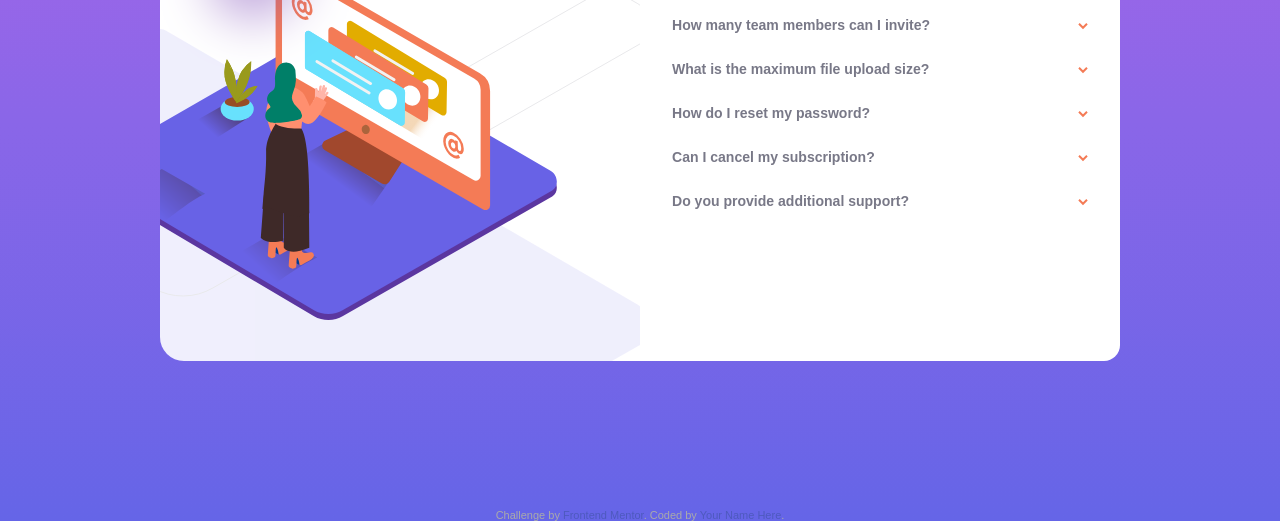
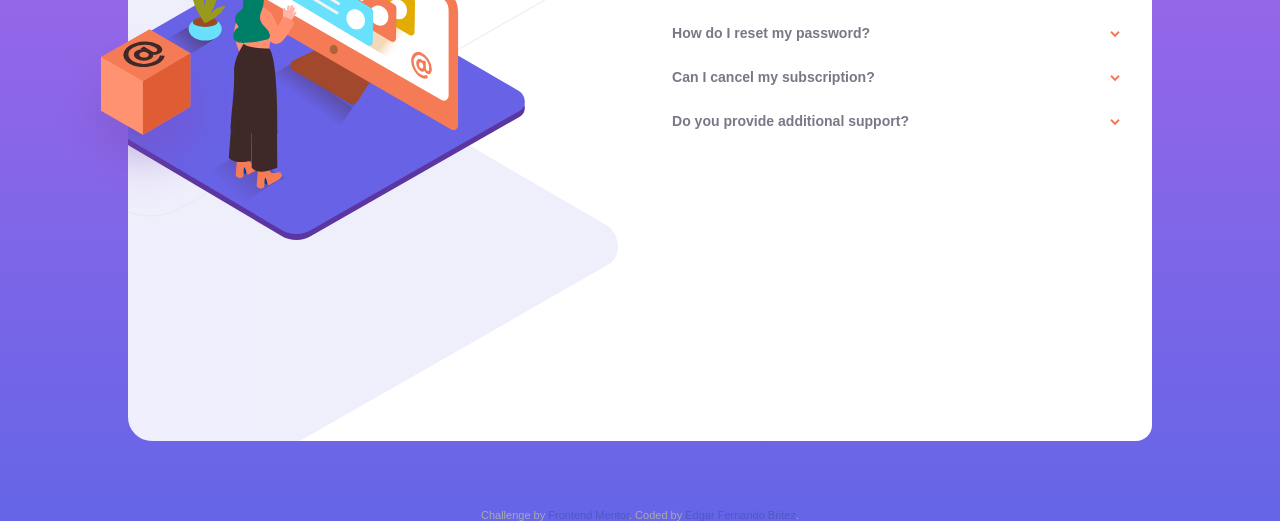
Before and after one commit to edgarfb/faq-accordion-card, a website: page index.html in a window 1280 px wide. Shown: the part 279-800 px from the top of the page. Drawn offline with Linux system fonts and the light colour scheme.

Commit message:
update files

```diff
--- a/_common.scss
+++ b/_common.scss
@@ -10,10 +10,9 @@ body {
 .attribution {
     color: #aaa;
     font-family: "Lexend Deca", sans-serif;
-    position: fixed;
+    position: absolute;
     bottom: 0;
-    width: 100%;
-    margin: 0 auto;
+
 }
 .attribution a {
     color: #006970;
--- a/index.html
+++ b/index.html
@@ -19,6 +19,7 @@
 
   <div class="container">
     <div class="faq-container">
+
       <div class="woman-box">
         <figure class="bg-pattern">
           <img class="bg-pattern-mobile" src="./images/bg-pattern-mobile.svg" alt="Background pattern for mobile device">
@@ -28,6 +29,9 @@
           <img class="woman-mobile" src="./images/illustration-woman-online-mobile.svg" alt="woman image for mobile divece">
           <img class="woman-desktop" src="./images/illustration-woman-online-desktop.svg" alt="woman image for desktop devise">
         </figure>
+
+      </div>
+      <div class="box-container">
         <figure class="img-box">
           <img class="box-desktop" src="./images/illustration-box-desktop.svg" alt="A box ilustration for desktop device">
         </figure>
@@ -38,7 +42,9 @@
         <div class="card-container-lg">
 
 
-
+          <!-- <figure class="img-box">
+            <img class="box-desktop" src="./images/illustration-box-desktop.svg" alt="A box ilustration for desktop device">
+          </figure> -->
           <h2>FAQ</h2>
           <div class="card-faq-box">
 
@@ -101,7 +107,7 @@
     </div>
     <div class="attribution">
     Challenge by <a href="https://www.frontendmentor.io?ref=challenge" target="_blank">Frontend Mentor</a>.
-    Coded by <a href="#">Your Name Here</a>.
+    Coded by <a href="https://github.com/edgarfb/faq-accordion-card">Edgar Fernando Britez</a>.
   </div>
   </div>
 
--- a/package.json
+++ b/package.json
@@ -9,7 +9,7 @@
   "devDependencies": {},
   "scripts": {
     "test": "echo \"Error: no test specified\" && exit 1",
-    "start": "sass --watch styles.scss styles.css"
+    "sass": "sass --watch styles.scss styles.css"
   },
   "repository": {
     "type": "git",
--- a/styles.scss
+++ b/styles.scss
@@ -24,12 +24,17 @@ body {
     background-image: linear-gradient(to top, $gradient-blue, $gradient-violet);
     // The viewpor woks width ou padding.... margin??
     min-width: 350px;
+    height: 100vh;
 
 }
 .faq-container {
     padding: 10rem 1rem 5rem 1rem;
+
+
 }
-
+.box-container {
+    display: none;
+}
 .woman-box {
     background: white;
     border-radius: 1.5rem 1.5rem 0 0;
@@ -46,7 +51,7 @@ body {
         z-index: 10;
 
         // this image will be display only in screen +600px with media queries
-        .bg-pattern-desk, .woman-desktop, .box-desktop {
+        .bg-pattern-desk, .woman-desktop {
             display: none;
         }
     }
@@ -70,7 +75,6 @@ body {
     padding: 1rem;
     border-radius: 0 0 1.5rem 1.5rem;
     position: relative;
-
 
 
     h2 {
@@ -167,15 +171,17 @@ body {
 
 
 // desktop
-@media only screen and (min-width: 600px) {
+@media only screen and (min-width: 1000px) {
     .container {
-        height: 100vh;
+
         display: flex;
         justify-content: center;
         .faq-container {
             display: flex;
-            padding: 10rem;
+            padding: 10vh 11vh;
             width: 80%;
+            position: relative;
+
             .woman-box {
                 border-radius: 1.5rem 0 0 1.5rem;
                 .bg-pattern {
@@ -186,16 +192,15 @@ body {
                     top: 80px;
                     left: -75px;
                 }
-                .img-box {
-                    top: 10px;
-                    left: 0;
-                }
+            }
+            .woman-box {
+                overflow: hidden;
             }
             .woman-box, .card-container {
                 width: 50%;
                 padding: 2rem;
                 height: auto;
-                overflow: hidden;
+
 
                 .bg-pattern-mobile, .woman-mobile {
                     display: none;
@@ -206,9 +211,24 @@ body {
 
             }
         }
+        .box-container {
+            display: block;
+            position: absolute;
+            top: 294px;
+            left: -30px;
+            z-index: 1000;
+        }
 
         .card-container {
-            // border-radius: 0 1.5rem 1.5rem 0;
+            position: relative;
+            // .img-box {
+            //     display: block;
+            //     border: 5px solid blue;
+            //     position: absolute !important;
+            //     top: 0;
+            //     z-index: 200 !important;
+            //     left: -20%;
+            // }
             border-radius: 0 1rem 1rem 0;
             h2 {
                 text-align: left;
@@ -218,3 +238,9 @@ body {
 
 
 }
+
+// @media only screen and (min-width: 1200px) {
+//     .faq-container {
+//         padding: 8vh 10vh;
+//     }
+// }
```
Also changed, not shown: styles.css, 2 other files.
